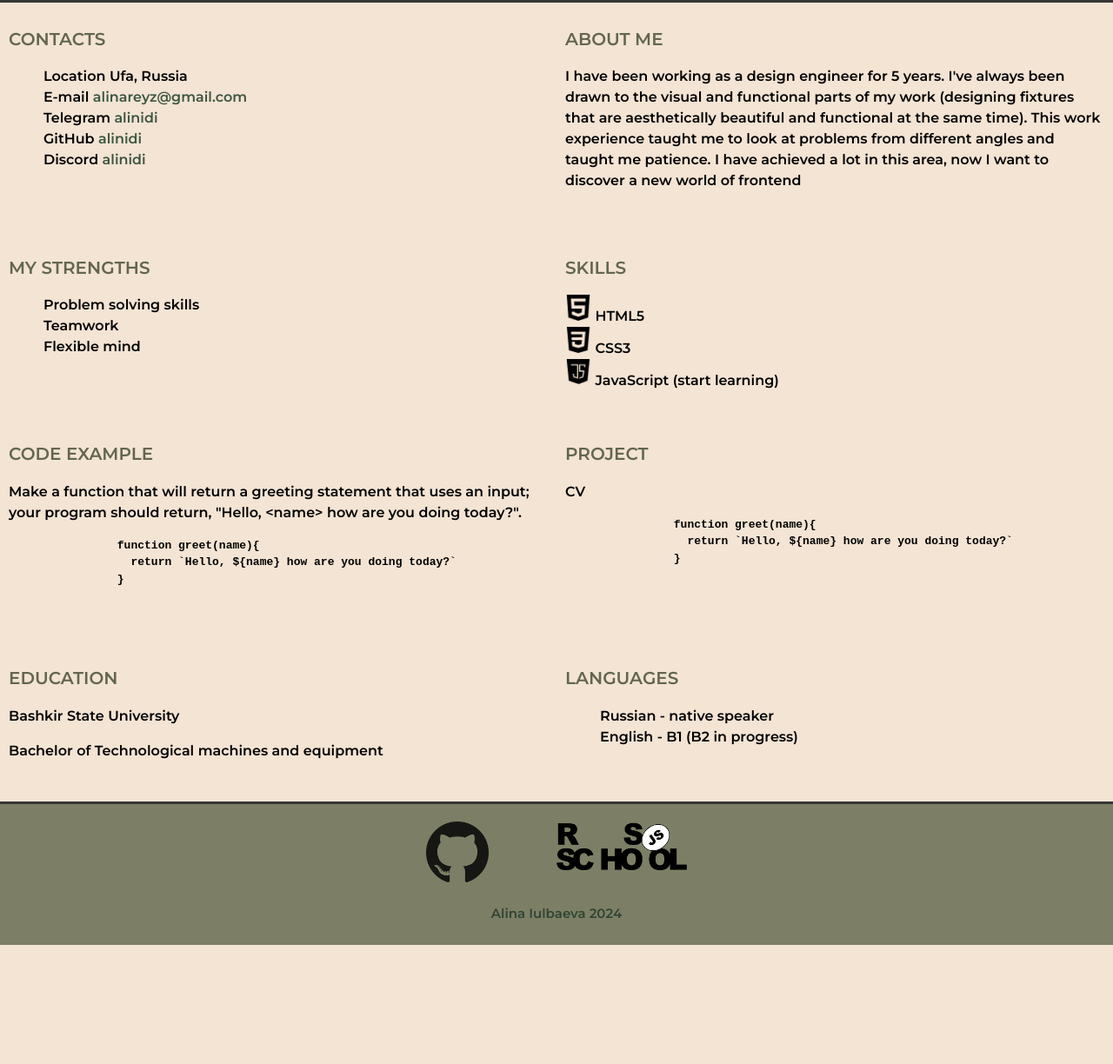
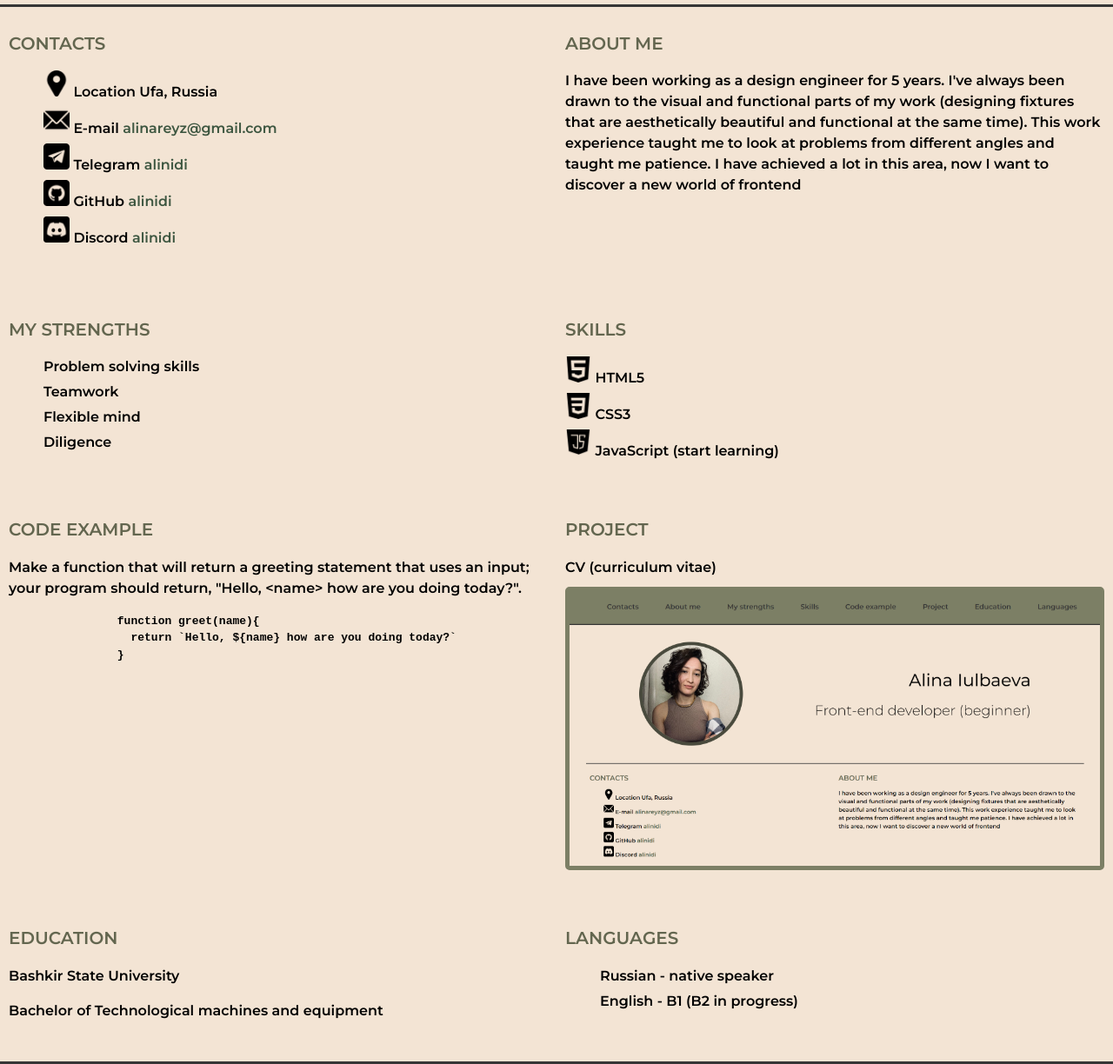
Before and after one commit to alinidi/rsschool-cv, a plain HTML site: page index.html in a window 1280 px wide. Shown: the part 493-1717 px from the top of the page at 87% size. Before the commit the page ends 1580 px from the top, so only its background shows below. Drawn offline with Linux system fonts and the light colour scheme.

Commit message:
feat: added icons to the contacts section. changed some css styles and changed link for discord account

```diff
--- a/index.html
+++ b/index.html
@@ -20,16 +20,16 @@
               <a href="#contacts" class="nav-link">Contacts</a>
             </li>
             <li class="nav-item">
-              <a href="#aboutMe" class="nav-link">About me</a>
+              <a href="#about-me" class="nav-link">About me</a>
             </li>
             <li class="nav-item">
-              <a href="#myStrenghts" class="nav-link">My strengths</a>
+              <a href="#my-strenghts" class="nav-link">My strengths</a>
             </li>
             <li class="nav-item">
               <a href="#skills" class="nav-link">Skills</a>
             </li>
             <li class="nav-item">
-              <a href="#codeExample" class="nav-link">Code example</a>
+              <a href="#code-example" class="nav-link">Code example</a>
             </li>
             <li class="nav-item">
               <a href="#project" class="nav-link">Project</a>
@@ -57,33 +57,38 @@
             <h2 class="profession">Front-end developer (beginner)</h2>
           </div>
         </section>
-
         <section class="section" id="contacts">
           <h2 class="section-title">Contacts</h2>
           <ul>
-            <li class="section-item">Location Ufa, Russia</li>
             <li class="section-item">
+              <img src="/rsschool-cv/assets/img/location.png" class="icon" />
+              Location Ufa, Russia
+            </li>
+            <li class="section-item">
+              <img src="/rsschool-cv/assets/img/email.png" class="icon" />
               E-mail
               <a href="mailto:alinareyz@gmail.com" target="_blank"
                 >alinareyz@gmail.com</a
               >
             </li>
             <li class="section-item">
+              <img src="/rsschool-cv/assets/img/telegram.png" class="icon" />
               Telegram
               <a href="https://t.me/alinidi" target="_blank">alinidi</a>
             </li>
             <li class="section-item">
+              <img src="/rsschool-cv/assets/img/github-icon.png" class="icon" />
               GitHub
               <a href="https://github.com/alinidi" target="_blank">alinidi</a>
             </li>
             <li class="section-item">
+              <img src="/rsschool-cv/assets/img/discord.png" class="icon" />
               Discord
-              <a href="https://github.com/alinidi" target="_blank">alinidi</a>
+              <a href="https://discord.gg/5TZuePR9" target="_blank">alinidi</a>
             </li>
           </ul>
         </section>
-
-        <section class="section" id="aboutMe">
+        <section class="section" id="about-me">
           <h2 class="section-title">About me</h2>
           <p>
             I have been working as a design engineer for 5 years. I've always
@@ -94,16 +99,15 @@
             this area, now I want to discover a new world of frontend
           </p>
         </section>
-
-        <section class="section" id="myStrenghts">
+        <section class="section" id="my-strenghts">
           <h2 class="section-title">My strengths</h2>
           <ul>
             <li>Problem solving skills</li>
             <li>Teamwork</li>
             <li>Flexible mind</li>
+            <il>Diligence</il>
           </ul>
         </section>
-
         <section class="section" id="skills">
           <h2 class="section-title">Skills</h2>
           <ul class="section-list">
@@ -119,8 +123,7 @@
             </li>
           </ul>
         </section>
-
-        <section class="section" id="codeExample">
+        <section class="section" id="code-example">
           <h2 class="section-title">Code example</h2>
           <p>
             Make a function that will return a greeting statement that uses an
@@ -134,24 +137,20 @@
               </pre
           >
         </section>
-
         <section class="section" id="project">
           <h2 class="section-title">Project</h2>
-          <p>CV</p>
-          <pre>
-                function greet(name){
-                  return `Hello, ${name} how are you doing today?`
-                }
-              </pre
-          >
+          <div class="project-task">CV (сurriculum vitae)</div>
+          <a href="https://alinidi.github.io/rsschool-cv/"
+            ><img
+              src="/rsschool-cv/assets/img/project.png"
+              class="project-image"
+          /></a>
         </section>
-
         <section class="section" id="education">
           <h2 class="section-title">Education</h2>
           <p>Bashkir State University</p>
           <p>Bachelor of Technological machines and equipment</p>
         </section>
-
         <section class="section" id="languages">
           <h2 class="section-title">Languages</h2>
           <ul>
--- a/style.css
+++ b/style.css
@@ -69,6 +69,7 @@ header {
 
 li {
   list-style: none;
+  padding-bottom: 5px;
 }
 
 .main-container {
@@ -144,6 +145,16 @@ li {
   border: 10px solid rgb(73, 74, 61);
 }
 
+.project-image {
+  width: 100%;
+  border: 5px solid rgb(124, 127, 101);
+  border-radius: 5px;
+}
+
+.project-task {
+  padding-bottom: 10px;
+}
+
 .footer {
   display: block;
   padding-top: 20px;
```
Also changed, not shown: assets/img/discord.png (added), assets/img/email.png (added), assets/img/github-icon.png (added), assets/img/location.png (added), assets/img/project.png (added), assets/img/telegram.png (added).
